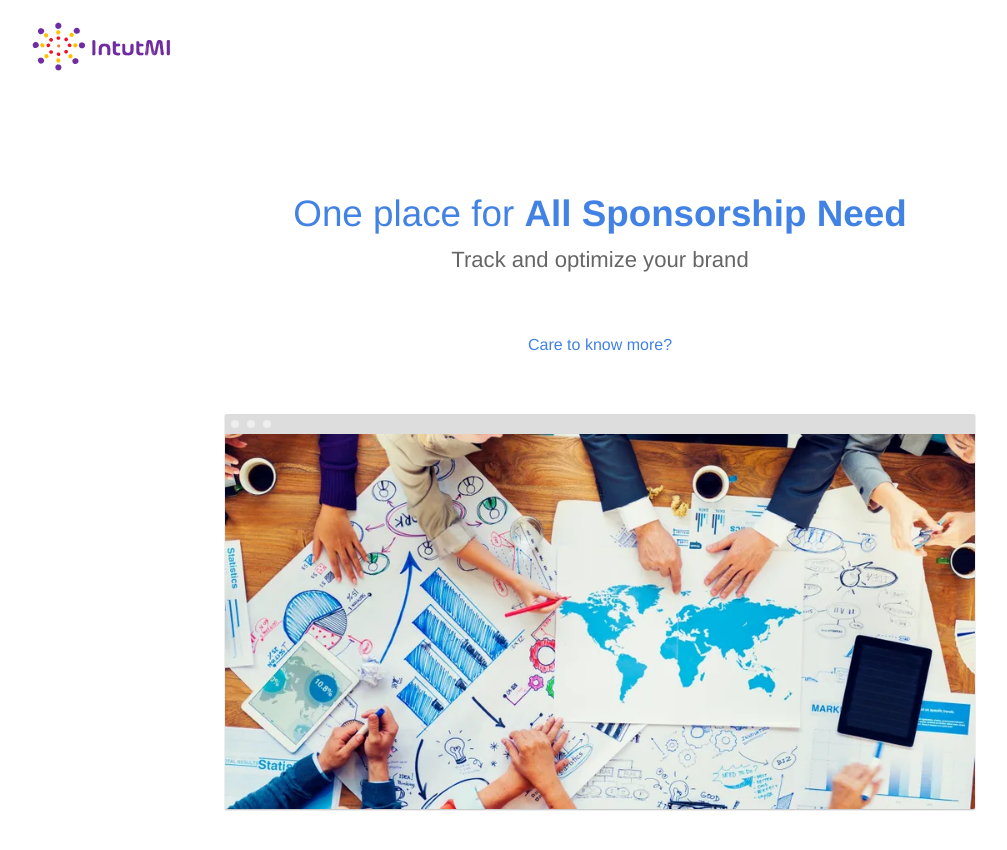
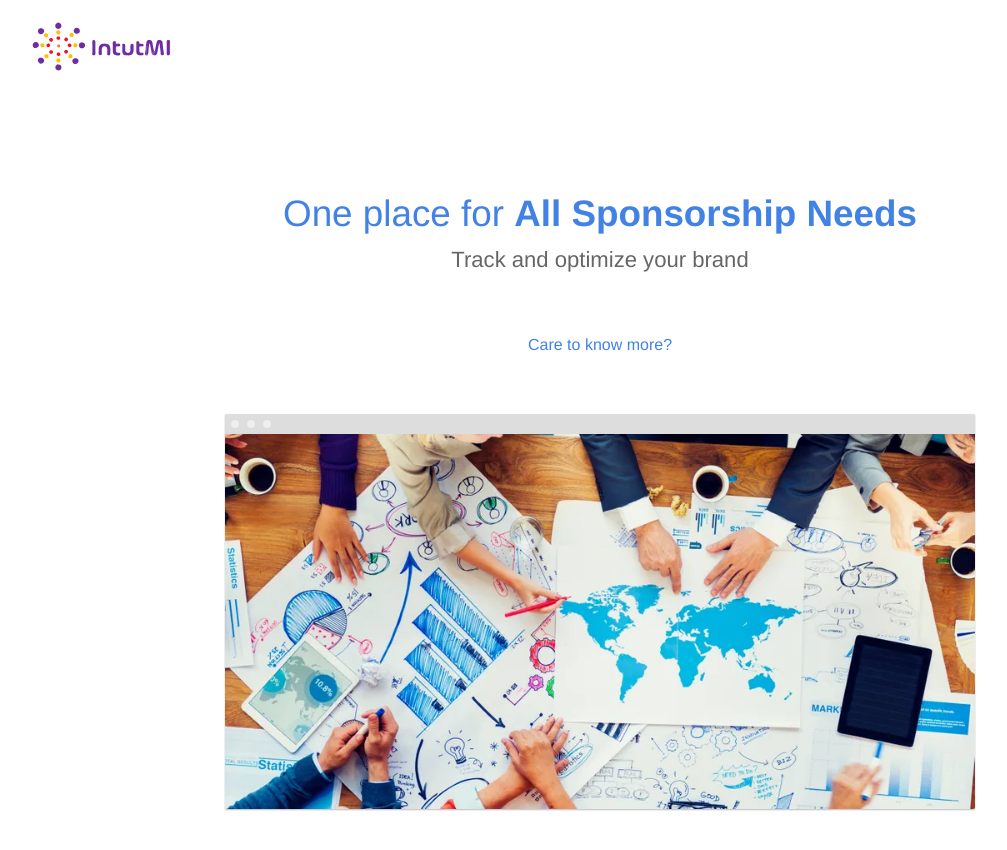
Before and after one commit to intutdev/intutmi.github.io, a Jekyll site: the page built from index.html, in a window 1280 px wide and 900 px high. Shown: the top 850 px of the window, without its empty margins (40-1047 px from the left). Built offline with Jekyll 4.4.1, drawn with Linux system fonts in a browser that asks for light colours.

Commit message:
Updated 'index.html' via CloudCannon

```diff
--- a/index.html
+++ b/index.html
@@ -2,13 +2,18 @@
 title: Our Beginning | IntutMI
 description: IntutMI was born out of the desperation for helping out brands reach their maximum potential through sponsorship in Sports &amp; Entertainment Industry. Formed in 2019 with a group of energetic people, IntutMI had pledged it’s allegiance to ALL brands across ALL industries ALL over the world
 ---
+
 <section class="hero">
 	<div class="text-container">
-		<h1 class="editable">One place for <strong>All Sponsorship Need</strong></h1>
-		<p class="subtext editable">Track and optimize your brand</p>
+		<h1 class="editable">
+			One place for <strong>All Sponsorship Needs</strong>
+		</h1>
+		<p class="subtext editable">
+			Track and optimize your brand
+		</p>
 		<div class="cta button alt"><a href="{{ site.baseurl }}/services/">Care to know more?</a></div>
 		<div>
-			<img src="{{ site.baseurl }}/images/dashboard.png" alt="Screenshot" class="screenshot editable" />
+			<img src="/images/dashboard.png" alt="Screenshot" class="screenshot editable" />
 		</div>
 	</div>
 </section>
@@ -21,7 +26,7 @@
 				<p>IntutMI was born out of the desperation for helping out brands reach their maximum potential through sponsorship in Sports &amp; Entertainment Industry. Formed in 2019 with a group of energetic people, IntutMI had pledged it's allegiance to ALL brands across ALL industries ALL over the world.</p>
 			</div>
 			<div class="image">
-				<img src="{{ site.baseurl }}/images/canva---coffee-cup-and-laptop-computer-on-office-table.jpg" alt="Screenshot" class="screenshot editable" width="794"/>
+				<img src="/images/canva---coffee-cup-and-laptop-computer-on-office-table.jpg" alt="Screenshot" class="screenshot editable" width="794" />
 			</div>
 		</div>
 	</section>
@@ -33,7 +38,7 @@
 				<p>There isn't a brand that is not in our peripheral. And there is no event in sports and entertainment that we haven't touched. Our aim is to dive as deep as we can into the belly of S&amp;E commerce, to see what has been missed, to analyse the past trend, evaluate the current scenario and predict the future.</p>
 			</div>
 			<div class="image">
-				<img src="{{ site.baseurl }}/images/canva---person-looking-at-phone-and-at-macbook-pro.jpg" alt="Screenshot" class="screenshot editable" width="794"/>
+				<img src="/images/canva---person-looking-at-phone-and-at-macbook-pro.jpg" alt="Screenshot" class="screenshot editable" width="794" />
 			</div>
 		</div>
 	</section>
@@ -45,7 +50,7 @@
 				<p>That's because we believe in being the catalyst. We are someone who love our work and want to share our knowledge with you.&nbsp;</p>
 			</div>
 			<div class="image">
-				<img src="{{ site.baseurl }}/images/crw-900h-450-1.undefined" width="794" alt="Screenshot" class="screenshot editable" />
+				<img src="/images/crw-900h-450-1.undefined" width="794" alt="Screenshot" class="screenshot editable" />
 			</div>
 		</div>
 	</section>
@@ -53,17 +58,23 @@
 	<section class="testimonial">
 		<div class="container flex">
 			<div class="testimonial-block">
-				<div class="square-image"><img src="{{ site.baseurl }}/images/team/manish-c.jpg"></div>
+				<div class="square-image"><img src="{{ site.baseurl }}/images/team/manish-c.jpg" /></div>
 				<blockquote>
-					<p class="editable">The best way to understand a brand's problem is to keep yourself in its shoes and feel the plain points. We at IntutMI understand the problem a brand faces and strive to bring a meaningful solution to that problem.</p>
-					<p class="editable author">Manish Singh - Insights Lead at IntutMI</p>
+					<p class="editable">
+						The best way to understand a brand's problem is to keep yourself in its shoes and feel the plain points. We at IntutMI understand the problem a brand faces and strive to bring a meaningful solution to that problem.
+					</p>
+					<p class="editable author">
+						Manish Singh - Insights Lead at IntutMI
+					</p>
 				</blockquote>
 			</div>
 		</div>
 	</section>
 
 	<section class="bottom-cta">
-		<h2 class="editable"><strong>Increase&nbsp;</strong>your brand exposure today!</h2>
+		<h2 class="editable">
+			<strong>Increase&nbsp;</strong>your brand exposure today!
+		</h2>
 		<div class="button alt"><a href="{{ site.baseurl }}/contact/">Interested?</a></div>
 	</section>
 </div>
```
